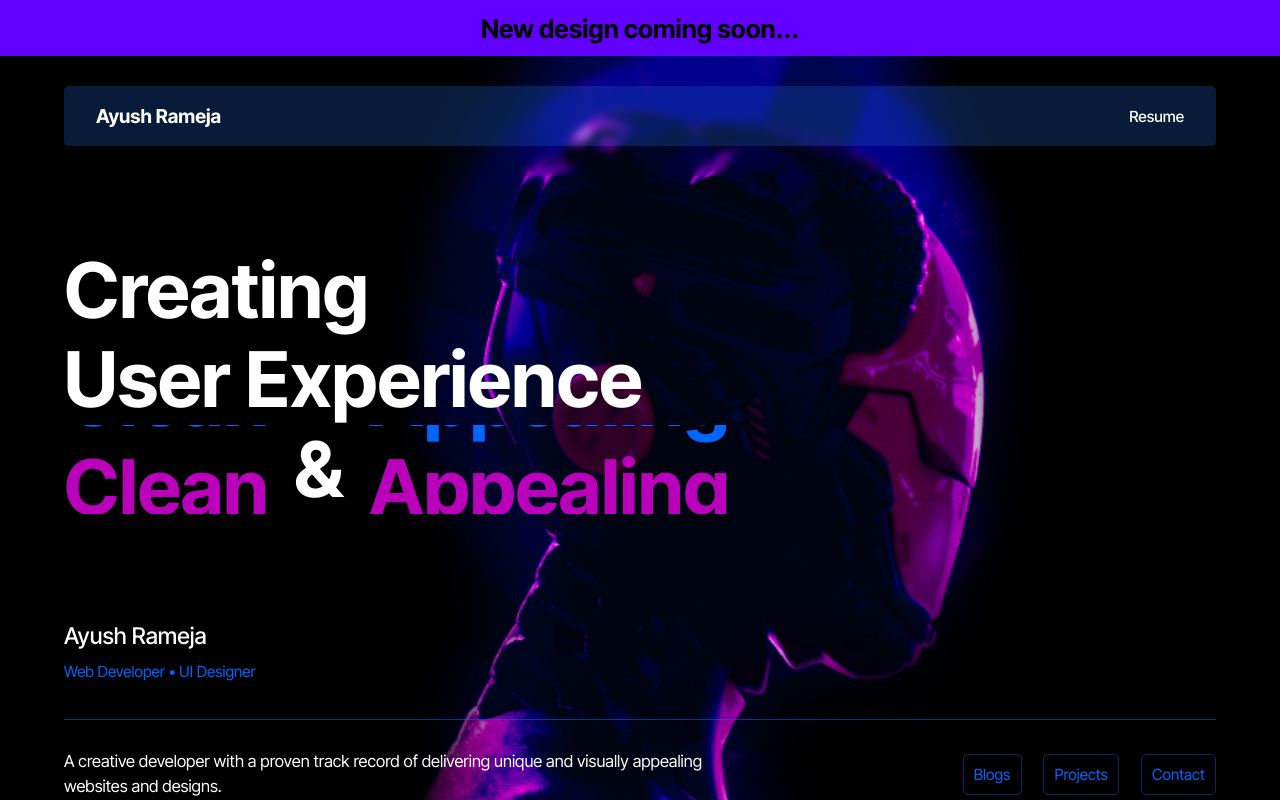
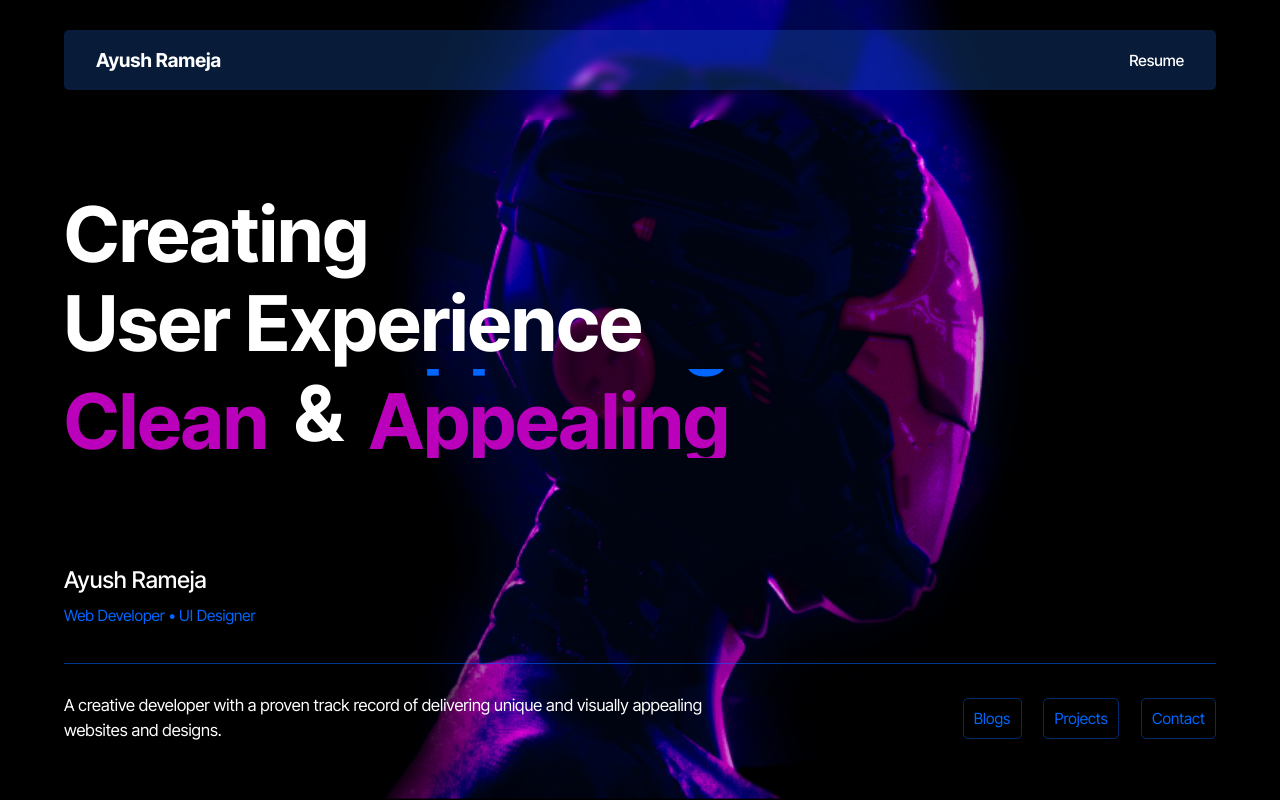
Before and after one commit to RamejaAyush/portfolio, a React (Vite) app: page / in a window 1280 px wide. Shown: the top 800 px of the page. Built offline with nearby package versions, Linux system fonts and the light colour scheme.

Commit message:
Removed notification and created 2023 branch

```diff
--- a/src/App.tsx
+++ b/src/App.tsx
@@ -29,9 +29,6 @@ function App() {
 
   return (
     <Suspense fallback={<Loading />}>
-      <div className="notification">
-        <h1>New design coming soon...</h1>
-      </div>
       <Routes location={location} key={location.pathname}>
         <Route path="/" Component={Home} />
         <Route path="/blogs" Component={Blogs} />
```
